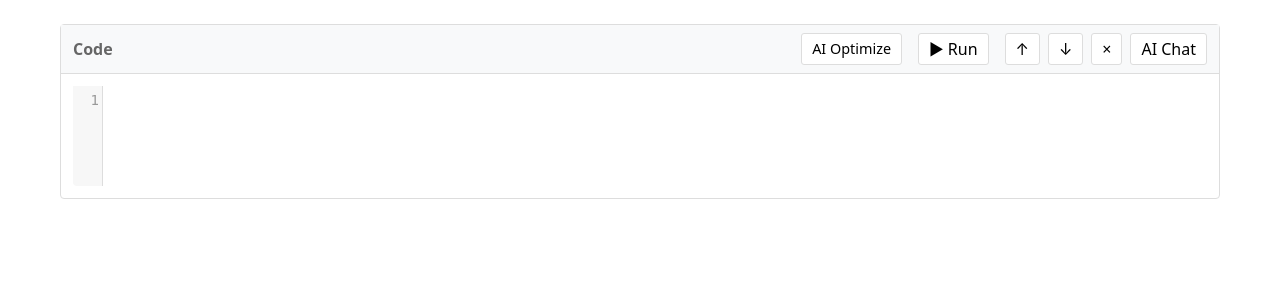
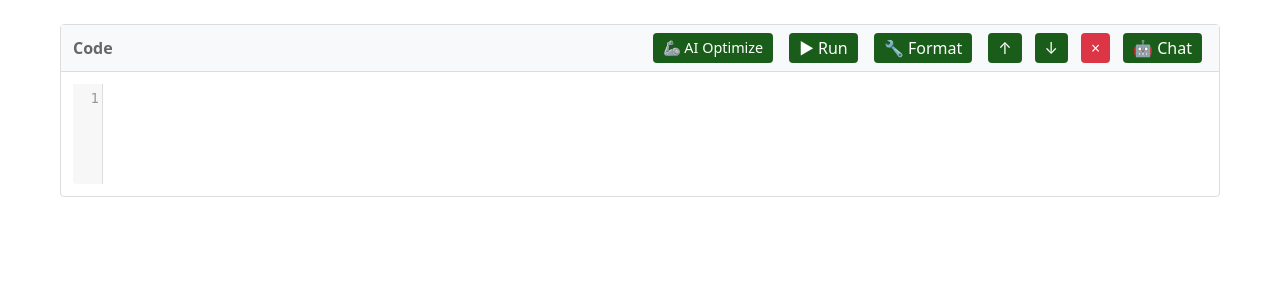
Before and after one commit to fyc2646/nb-llm, a Flask app: page / in a window 1280 px wide. Shown: the part 52-352 px from the top of the page. Run offline with Flask 3, Linux system fonts and the light colour scheme; some libraries are stand-ins or nearby versions.

Commit message:
Added black formatter and enhanced UI with emojis and consistent button styling

```diff
--- a/app.py
+++ b/app.py
@@ -4,9 +4,9 @@ import os
 import queue
 from openai import OpenAI
 from dotenv import load_dotenv
-from jupyter_client import BlockingKernelClient, KernelManager
-from jupyter_client.kernelspec import NoSuchKernel
+from jupyter_client import KernelManager
 import atexit
+import black
 
 load_dotenv()
 
@@ -372,5 +372,21 @@ def execute_code():
     except Exception as e:
         return jsonify({"status": "error", "message": str(e)}), 500
 
+@app.route('/api/format', methods=['POST'])
+def format_code():
+    try:
+        code = request.json.get('code', '')
+        mode = black.Mode(line_length=100)
+        formatted_code = black.format_str(code, mode=mode)
+        return jsonify({
+            'status': 'success',
+            'formatted_code': formatted_code
+        })
+    except Exception as e:
+        return jsonify({
+            'status': 'error',
+            'message': str(e)
+        }), 400
+
 if __name__ == '__main__':
     app.run(debug=True)
--- a/requirements.txt
+++ b/requirements.txt
@@ -5,3 +5,4 @@ jupyter-client==8.6.0
 ipykernel==6.29.5
 openai==1.58.1
 python-dotenv==1.0.0
+black==24.10.0
--- a/static/css/style.css
+++ b/static/css/style.css
@@ -36,23 +36,39 @@ body {
 
 .cell-controls button {
     padding: 3px 10px;
-    border: 1px solid #ddd;
-    background: white;
-    border-radius: 3px;
+    border: none;
+    background-color: #1a5d1a;  /* Dark green */
+    color: white !important;  /* Force white text */
+    border-radius: 4px;
     cursor: pointer;
-    color: #000; /* Make text black */
+    transition: background-color 0.2s;
+    margin-right: 5px;
     font-weight: normal;
 }
 
 .cell-controls button:hover {
-    background: #e9ecef;
+    background-color: #2d882d;  /* Lighter green on hover */
+    color: white !important;
+}
+
+.cell-controls button:disabled {
+    background-color: #666;
+    cursor: not-allowed;
 }
 
 .cell-controls .polish-markdown,
 .cell-controls .optimize-code,
+.cell-controls .run-code,
 .cell-controls .ai-chat {
-    color: #000;
-    font-weight: normal;
+    color: white !important;
+}
+
+.cell-controls .delete-cell {
+    background-color: #dc3545;  /* Red */
+}
+
+.cell-controls .delete-cell:hover {
+    background-color: #bb2d3b;  /* Darker red */
 }
 
 .cell-content {
@@ -154,3 +170,32 @@ body {
 .run-code:hover {
     background-color: #218838;
 }
+
+.btn-custom {
+    background-color: #1a5d1a;  /* Dark green */
+    color: white;
+    border: none;
+    padding: 5px 10px;
+    border-radius: 4px;
+    cursor: pointer;
+    transition: background-color 0.2s;
+}
+
+.btn-custom:hover {
+    background-color: #2d882d;  /* Lighter green on hover */
+    color: white;
+}
+
+.btn-custom:disabled {
+    background-color: #666;
+    cursor: not-allowed;
+}
+
+/* Keep the delete button red */
+.delete-cell {
+    background-color: #dc3545 !important;
+}
+
+.delete-cell:hover {
+    background-color: #bb2d3b !important;
+}
--- a/static/js/editor.js
+++ b/static/js/editor.js
@@ -84,13 +84,14 @@ class NotebookEditor {
         headerDiv.innerHTML = `
             <span class="cell-type">${type.charAt(0).toUpperCase() + type.slice(1)}</span>
             <div class="cell-controls">
-                ${type === 'markdown' ? '<button class="polish-markdown me-2">AI Polish</button>' : ''}
-                ${type === 'code' ? '<button class="optimize-code me-2">AI Optimize</button>' : ''}
-                ${type === 'code' ? '<button class="run-code me-2">▶ Run</button>' : ''}
-                <button class="move-cell" data-direction="up">↑</button>
-                <button class="move-cell" data-direction="down">↓</button>
-                <button class="delete-cell">×</button>
-                <button class="ai-chat">AI Chat</button>
+                ${type === 'markdown' ? '<button class="polish-markdown me-2 btn-custom">🦾 AI Polish</button>' : ''}
+                ${type === 'code' ? '<button class="optimize-code me-2 btn-custom">🦾 AI Optimize</button>' : ''}
+                ${type === 'code' ? '<button class="run-code me-2 btn-custom">▶ Run</button>' : ''}
+                ${type === 'code' ? '<button class="format-code me-2 btn-custom">🔧 Format</button>' : ''}
+                <button class="move-cell btn-custom" data-direction="up">↑</button>
+                <button class="move-cell btn-custom" data-direction="down">↓</button>
+                <button class="delete-cell btn-custom">×</button>
+                <button class="ai-chat btn-custom">🤖 Chat</button>
             </div>
         `;
 
@@ -162,7 +163,7 @@ class NotebookEditor {
                     alert('Error polishing markdown: ' + error.message);
                 } finally {
                     polishBtn.disabled = false;
-                    polishBtn.textContent = 'AI Polish';
+                    polishBtn.textContent = '🦾 AI Polish';
                 }
             });
         }
@@ -193,7 +194,7 @@ class NotebookEditor {
                     alert('Error optimizing code: ' + error.message);
                 } finally {
                     optimizeBtn.disabled = false;
-                    optimizeBtn.textContent = 'AI Optimize';
+                    optimizeBtn.textContent = '🦾 AI Optimize';
                 }
             });
 
@@ -245,6 +246,29 @@ class NotebookEditor {
                     }
                 } catch (error) {
                     outputDiv.innerHTML = `<div class="alert alert-danger">Error: ${error.message}</div>`;
+                }
+            });
+
+            const formatBtn = cellDiv.querySelector('.format-code');
+            formatBtn.addEventListener('click', async () => {
+                const code = cell.editor.getValue();
+                try {
+                    const response = await fetch('/api/format', {
+                        method: 'POST',
+                        headers: {
+                            'Content-Type': 'application/json'
+                        },
+                        body: JSON.stringify({ code: code })
+                    });
+
+                    const result = await response.json();
+                    if (result.status === 'success') {
+                        cell.editor.setValue(result.formatted_code);
+                    } else {
+                        throw new Error(result.message || 'Formatting failed');
+                    }
+                } catch (error) {
+                    alert('Error formatting code: ' + error.message);
                 }
             });
         }
```
